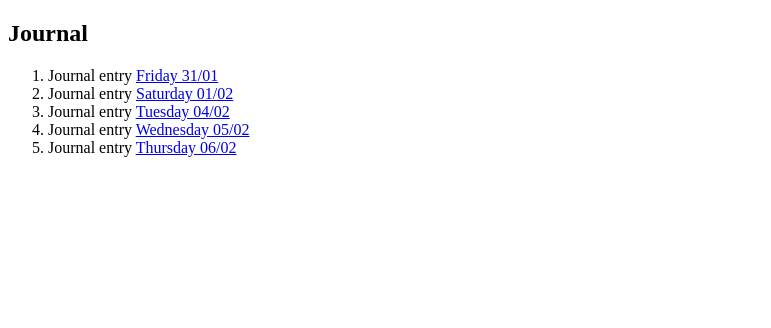
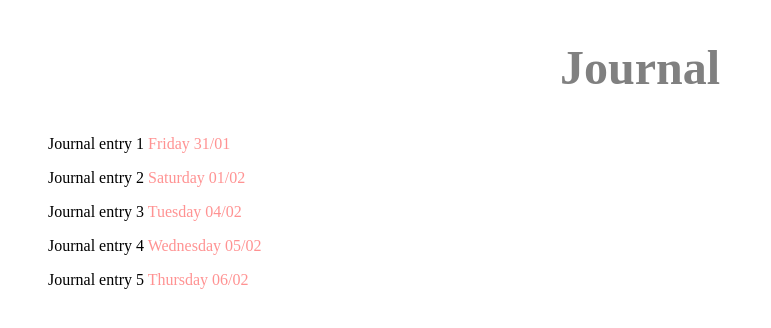
Before and after one commit to JJHotty/journals, a plain HTML site: page sprint1/index.html in a window 1280 px wide. Shown: the whole page, without its empty margins (0-771 px from the left). Drawn offline with Linux system fonts and the light colour scheme.

Commit message:
add styles.css, default html content, basic decoration

```diff
--- a/sprint1/index.html
+++ b/sprint1/index.html
@@ -9,11 +9,11 @@
 <body>
     <h2>Journal</h2>
     <ol>
-        <li>Journal entry <a href="./journal/310125.html">Friday 31/01</a></li>
-        <li>Journal entry <a href="./journal/010225.html">Saturday 01/02</a></li>
-        <li>Journal entry <a href="./journal/040225.html">Tuesday 04/02</a></li>
-        <li>Journal entry <a href="./journal/050225.html">Wednesday 05/02</a></li>
-        <li>Journal entry <a href="./journal/060225.html">Thursday 06/02</a></li>
+        <li>Journal entry 1 <a href="./journal/310125.html">Friday 31/01</a></li>
+        <li>Journal entry 2 <a href="./journal/010225.html">Saturday 01/02</a></li>
+        <li>Journal entry 3 <a href="./journal/040225.html">Tuesday 04/02</a></li>
+        <li>Journal entry 4 <a href="./journal/050225.html">Wednesday 05/02</a></li>
+        <li>Journal entry 5 <a href="./journal/060225.html">Thursday 06/02</a></li>
     </ol>
 </body>
 </html>
--- /dev/null
+++ b/sprint1/style/styles.css
@@ -0,0 +1,22 @@
+h1 {
+
+    color:gray;
+}
+h2 {
+    color:gray;
+    font-size:3rem;
+    text-align:center;
+}
+
+ol {
+    list-style-type: none;
+}
+
+li {
+    margin-top:1rem;
+}
+
+a {
+    text-decoration:none;
+    color:rgba(255, 0, 0, 0.429);
+}
```
Also changed, not shown: sprint1/journal/010225.html (+13 -0 lines), sprint1/journal/040225.html (+13 -0 lines), sprint1/journal/050225.html (+13 -0 lines), sprint1/journal/060225.html (+13 -0 lines), sprint1/journal/310125.html (+13 -0 lines).
